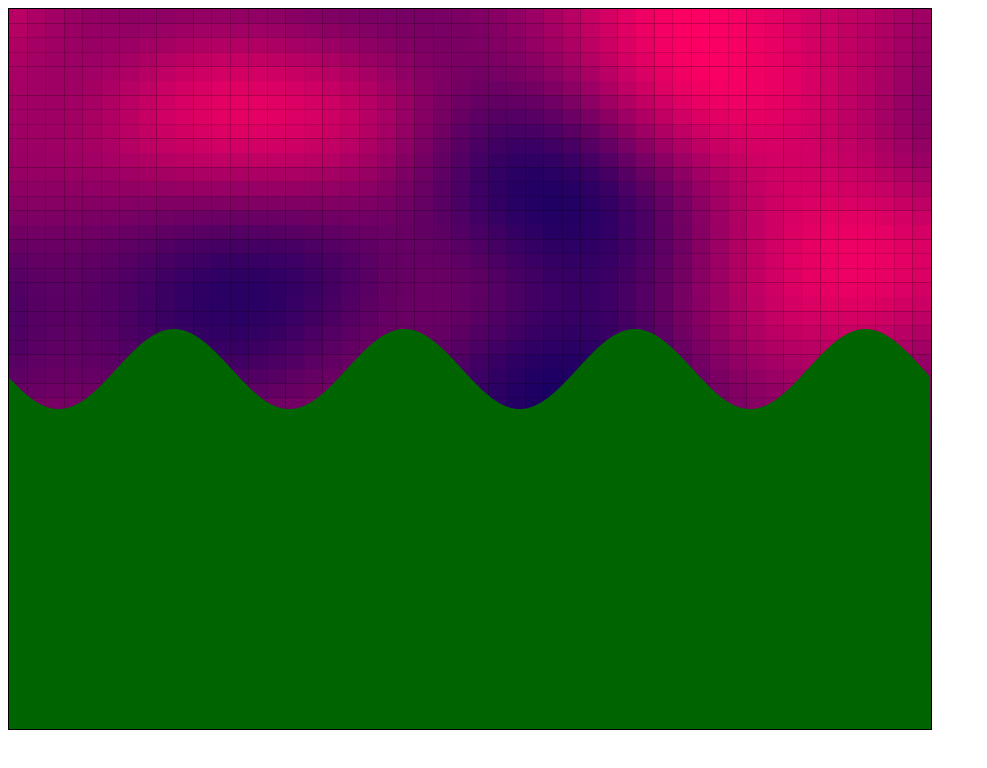
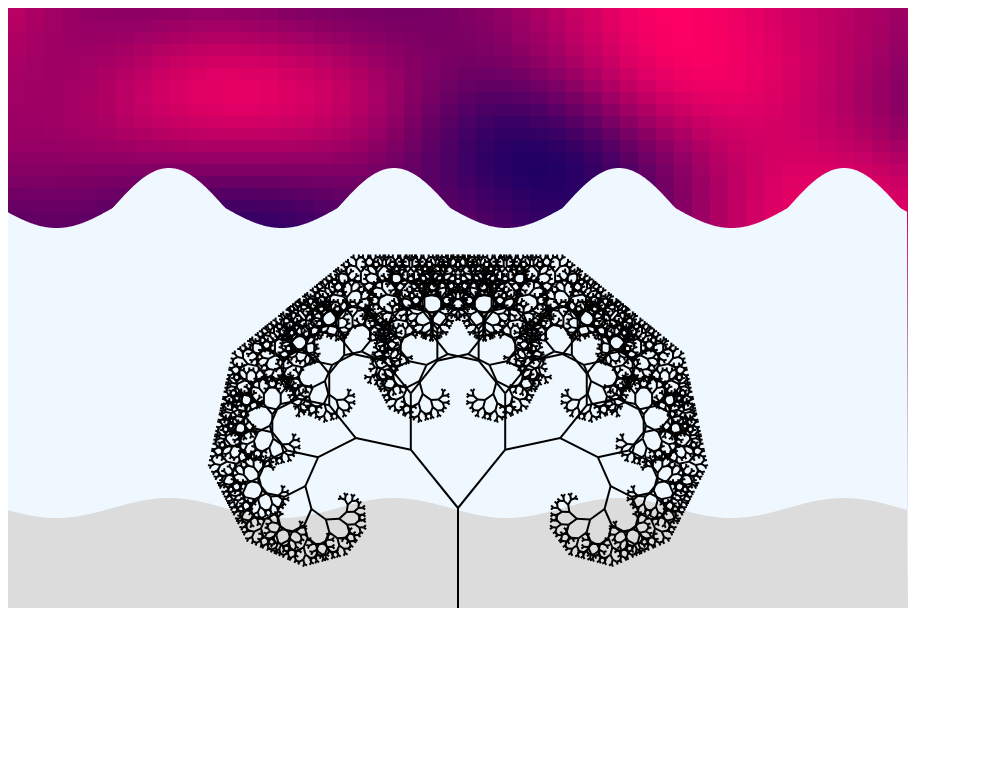
Before and after one commit to theccide/Art-Culimating, a plain HTML site: page ArtCulimating/index.html in a window 1280 px wide. Shown: the whole page, without its empty margins (0-987 px from the left). Drawn offline with Linux system fonts and the light colour scheme.

Commit message:
Updating index.html
making everything winter theme, and adding a fractal tree

```diff
--- a/ArtCulimating/index.html
+++ b/ArtCulimating/index.html
@@ -5,18 +5,25 @@
 <script src='PerlinNoise/perlinNoise.js'></script>
 </head>
 <body>
-    <canvas id="myCanvas" width="922.5%" height="720%" style="border:1px solid #000000;background-image: url(''); background-color: #000000;"></canvas>
+<div style="position: relative;">
+ <canvas id="layer1" width="900" height="600"
+   style="position: absolute; left: 0; top: 0; z-index: 0;"></canvas>
+ <canvas id="layer2" width="900" height="600"
+   style="position: absolute; left: 0; top: 0; z-index: 1;"></canvas>
+</div>
 </body>
 </html>
 <script>
-    let c = document.getElementById("myCanvas");
+    let c = document.getElementById("layer1");
     let ctx = c.getContext("2d");
+ 	let c2 = document.getElementById("layer2");
+    let ctx2 = c2.getContext("2d");
     addEventListener ("load", () => {
-    const drawSine = (amplitude = 50, frequency = 2, phase = 0) => {
+    const drawSine = (start, amplitude = 50, frequency = 2, phase = 0, color) => {
         let x_center = c.width/2;
-        let y_center = c.height/2;
+        let y_center = start;
         amplitude /= 2;
-        ctx.fillStyle = "darkGreen";
+        ctx.fillStyle = color;
         ctx.beginPath();
         ctx.moveTo(0, y_center);
         for (let i = 0; i < c.width; i++) {
@@ -29,8 +36,14 @@
         ctx.fill();
     }
 
-
-        const getRandomNumber = (num) => {return Math.floor((Math.random() * num) + 1);}
+	const drawLine = (x1,y1,x2,y2) => {
+		ctx2.lineWidth = 2;
+		ctx2.beginPath();
+		ctx2.moveTo(x1, y1);
+		ctx2.lineTo(x2, y2);
+		ctx2.stroke();
+	}
+        const getRandomNumber = (num) => {return Math.floor((Math.random() * num) + 1)};
         function drawText(text,x,y,size,color) {
             ctx.fillStyle = color;
             ctx.font = size+"px Arial";
@@ -42,7 +55,20 @@
             ctx.fillRect(x, y, w, h);
             ctx.stroke();
         }
+        const branch = (currentAngle, amountAngle, length, pos) => {
+		let newAngle = currentAngle + amountAngle
+		let newPos = {x:pos.x+(length * Math.cos(currentAngle* Math.PI/180)),y:pos.y-(length * Math.sin(currentAngle* Math.PI/180))};
+		//for(let i = 0; i < 100; i++){
+		//drawLine(pos.x, pos.y, newPos.x/(10-i*0.1), newPos.y/(10-i*0.1));
+		//}
+		drawLine(pos.x, pos.y, newPos.x, newPos.y);
+		//console.log({x:pos.x, y:pos.y}, {x:newPos.x, y:newPos.y});
+		if(length > 4) {
+			branch(newAngle, amountAngle, length*0.75, {x:newPos.x,y:newPos.y});
+			branch(newAngle-amountAngle*2, amountAngle, length*0.75, {x:newPos.x,y:newPos.y});
+		};
 
+	}
         const drawPerlinGrid = (grid, color1, color2) => {
             for(let y = 0; y < grid.length; y ++) {
                 for(let x = 0; x < grid.length; x ++) {
@@ -59,8 +85,18 @@
         const update = (delta) => {
             ctx.clearRect(0, 0, c.width, c.height);
             drawPerlinGrid(addNoise([], 50, 50, depth, {fn:'simplex',scale:25}),{r:100,g:0,b:100},{r:0,g:0,b:100});
-            if(50+((depth*20) % 100) < 100) drawSine(50+((depth*20) % 100), 2, depth);
-            else drawSine(150-((depth*20) % 100), 2, depth);
+            if(50+((depth*20) % 100) < 100){
+		 drawSine(c.height/2-100,50+((depth*20) % 100), 2, depth,"AliceBlue");
+		drawSine(c.height/2-100,(50+((depth*20) % 100))/2, 2, depth,"AliceBlue");
+		drawSine(c.height/2+200,(50+((depth*20) % 100))/4, 2, depth,"gainsboro");
+
+		}
+            else {
+		drawSine(c.height/2-100,150-((depth*20) % 100), 2, depth,"AliceBlue");
+		drawSine(c.height/2-100,(150-((depth*20) % 100))/2, 2, depth,"AliceBlue");
+		drawSine(c.height/2+200,(150-((depth*20) % 100))/4, 2, depth,"gainsboro");
+
+		}
             //drawPerlinGrid(addNoise([], 100, 100, depth, {fn:'simplex',scale:25},1));
             depth+=0.1;
             //staticNoise(perlinGrid2D);
@@ -68,10 +104,11 @@
         let depth = 0;
         //perlinGrid2D = createGrid(perlinGrid2D, GRIDSIZE);
         //perlinGrid2D = addNoise(perlinGrid2D, 100, 100, depth, {fn:'perlin',scale:25});
-        console.log(perlinGrid2D);
+        //console.log(perlinGrid2D);
         drawPerlinGrid(perlinGrid2D);
         //staticNoise(perlinGrid2D);
         //update();
+	branch(90, 39, 100, {x:c.width/2,y:c.height});
         setInterval(function(){update()},75);
         //drawSquare(0,0,1000,1000,"blue");
     });
```
